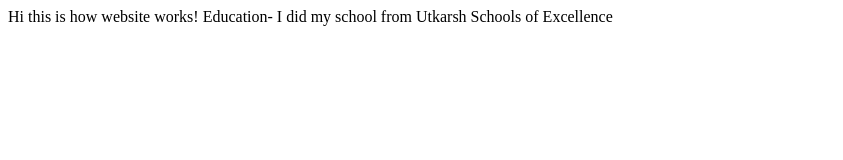
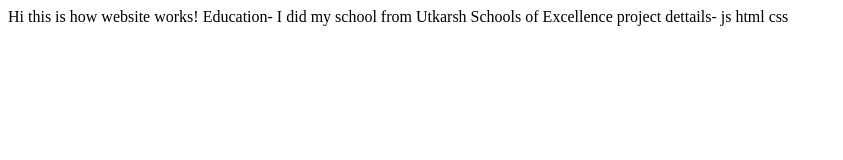
Before and after one commit to aumpathak1/aumpathak_portfolio, a plain HTML site: page index.html in a window 1280 px wide. Shown: the whole page, without its empty margins (0-843 px from the left). Drawn offline with Linux system fonts and the light colour scheme.

Commit message:
update-porjcet details
have added some of the details of the project

```diff
--- a/index.html
+++ b/index.html
@@ -11,5 +11,8 @@
 
     Education-
     I did my school from Utkarsh Schools of Excellence
+
+    project dettails-
+    js html css
 </body>
 </html>
```
